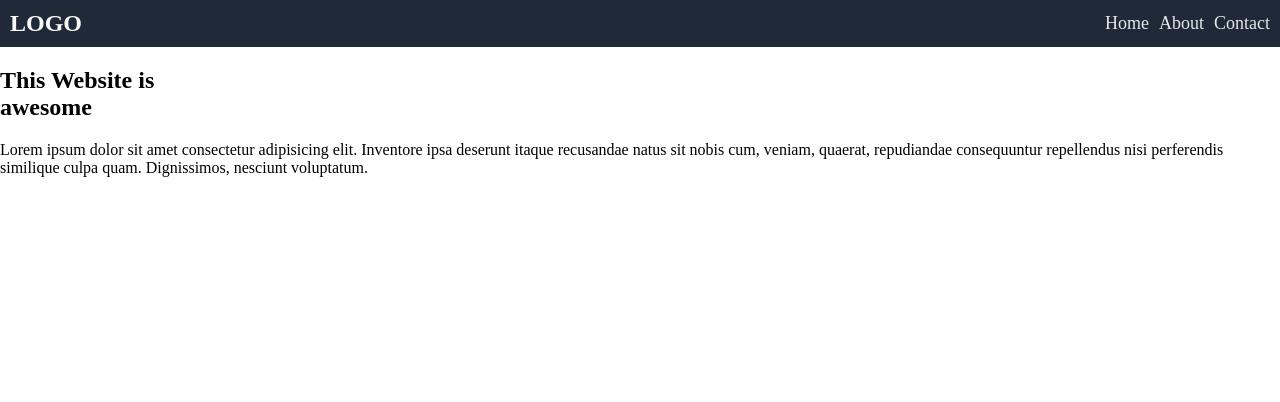
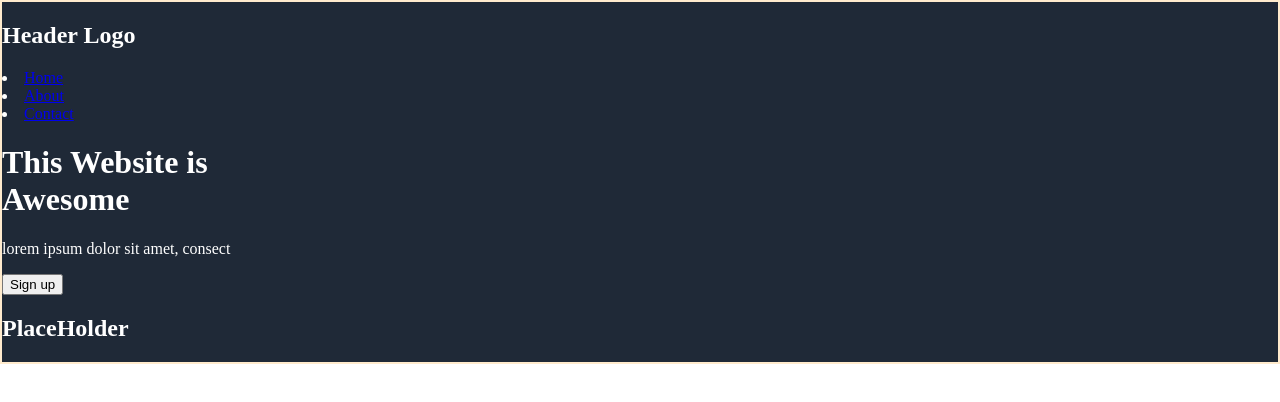
Before and after one commit to jbad92/landing_page, a plain HTML site: page index.html in a window 1280 px wide. Drawn offline with Linux system fonts and the light colour scheme.

Commit message:
restarted html and css

```diff
--- a/index.html
+++ b/index.html
@@ -7,23 +7,29 @@
     <title>Document</title>
   </head>
   <body>
+    <div class="main-container">
         <div class="navbar">
-      <h3 class="main-logo">LOGO</h3>
-      <ul class="navbar-links">
+            <h2 class="logo">Header Logo</h2>
+            <div class="navbar">
+                <ul class="navbar-links"></ul>
                 <li><a href="#">Home</a></li>
                 <li><a href="#">About</a></li>
                 <li><a href="#">Contact</a></li>
             </ul>
             </div>
-    <div class="container">
-      <h2>This Website is <br>awesome<br></h2>
-      <p>
-        Lorem ipsum dolor sit amet consectetur adipisicing elit. Inventore ipsa
-        deserunt itaque recusandae natus sit nobis cum, veniam, quaerat,
-        repudiandae consequuntur repellendus nisi perferendis similique culpa
-        quam. Dignissimos, nesciunt voluptatum.
+        </div>
+        <div class="first-container">
+            <div class="heading-container">
+                <h1 class="sub-header">This Website is <br>Awesome</h1>
+                <p class="sub-header-subtext">
+                    lorem ipsum dolor sit amet, consect
                 </p>
-      <img src="#" alt="">
+                <button class="button">Sign up</button>
+            </div>
+            <div class="img-container">
+                <h2>PlaceHolder</h2>
+            </div>
+        </div>
     </div>
   </body>
 </html>
--- a/style.css
+++ b/style.css
@@ -8,36 +8,9 @@ body {
 }
 
 /* NAVBAR  */
-.navbar {
-    display: flex;
-    align-items: center;
-    justify-content: space-between;
-    margin: 0 auto;
-    background-color: #1F2937;
-    color: #F9FAF8;
+
+.main-container {
+    border: 2px solid blanchedalmond;
+    background-color:#1F2937;
+    color: #fff;
 }
-
-.navbar-links {
-    display:flex;
-    padding:0;
-    margin:0;
-
-}
-.main-logo {
-    margin: 10px;
-    font-size: 24px;
-}
-
-
-.navbar-links li, a{
-    text-decoration: none;
-    list-style: none;
-    margin-right: 5px;
-    margin-left: 0;
-    padding: 0;
-    color: #E5E7EB;
-    font-size: 18px;
-
-}
-
-/* BODY  */
```
Lines whose indentation alone changed are shown as unchanged.
